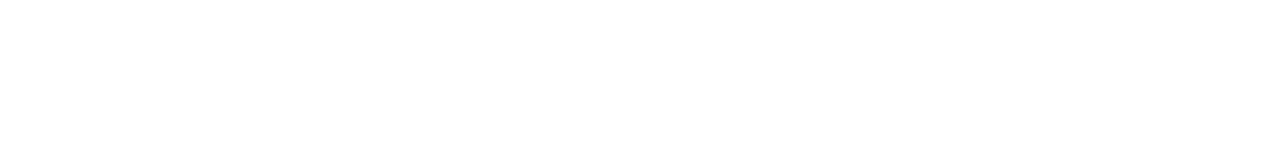
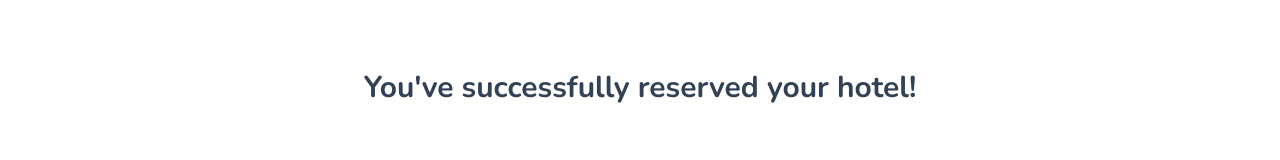
Before and after one commit to LordNtlaloe/more-tours, a Next.js app: page /success-page in a window 1280 px wide. Before the commit this address had no page. Shown: the part 191-351 px from the top of the page. Built offline with nearby package versions, Linux system fonts and the light colour scheme; no server answers.

Commit message:
Feature: Added Success Page

```diff
--- /dev/null
+++ b/app/(pages)/success-page/page.tsx
@@ -0,0 +1,11 @@
+import React from 'react'
+
+const SuccessPage = () => {
+  return (
+    <div className="h-screen w-full">
+        <h2 className="mt-24 text-center font-bold text-3xl text-slate-700">You've successfully reserved your hotel!</h2>
+    </div>
+  )
+}
+
+export default SuccessPage
--- /dev/null
+++ b/app/api/auth/[...nextauth]/route.ts
@@ -0,0 +1,2 @@
+import { handlers } from "@/auth"
+export const { GET, POST } = handlers
--- a/middleware.ts
+++ b/middleware.ts
@@ -1,7 +1,7 @@
-// middleware.ts
+export { auth as middleware } from "@/auth"
 import { NextRequest, NextResponse } from 'next/server';
 
-export function middleware(req: NextRequest) {
+export function auth(req: NextRequest) {
     // Example: Log the request URL
     console.log('Request URL:', req.url);
 
```
